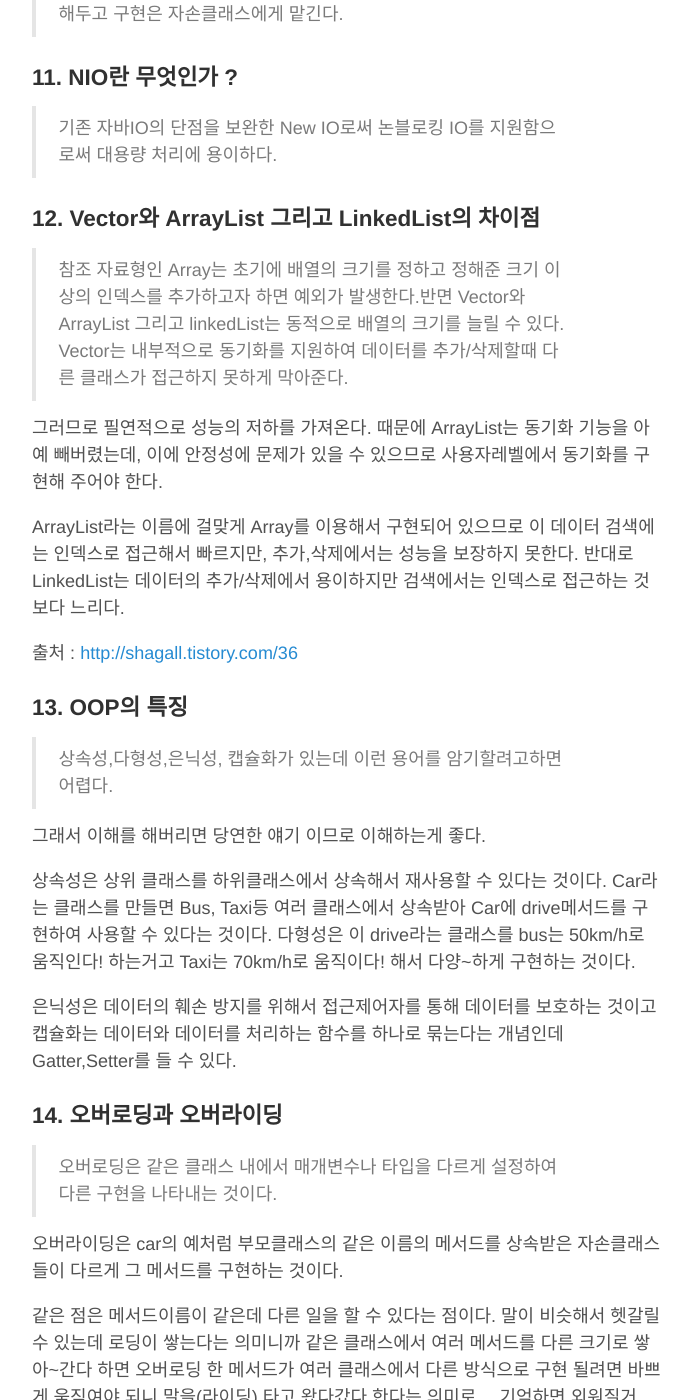
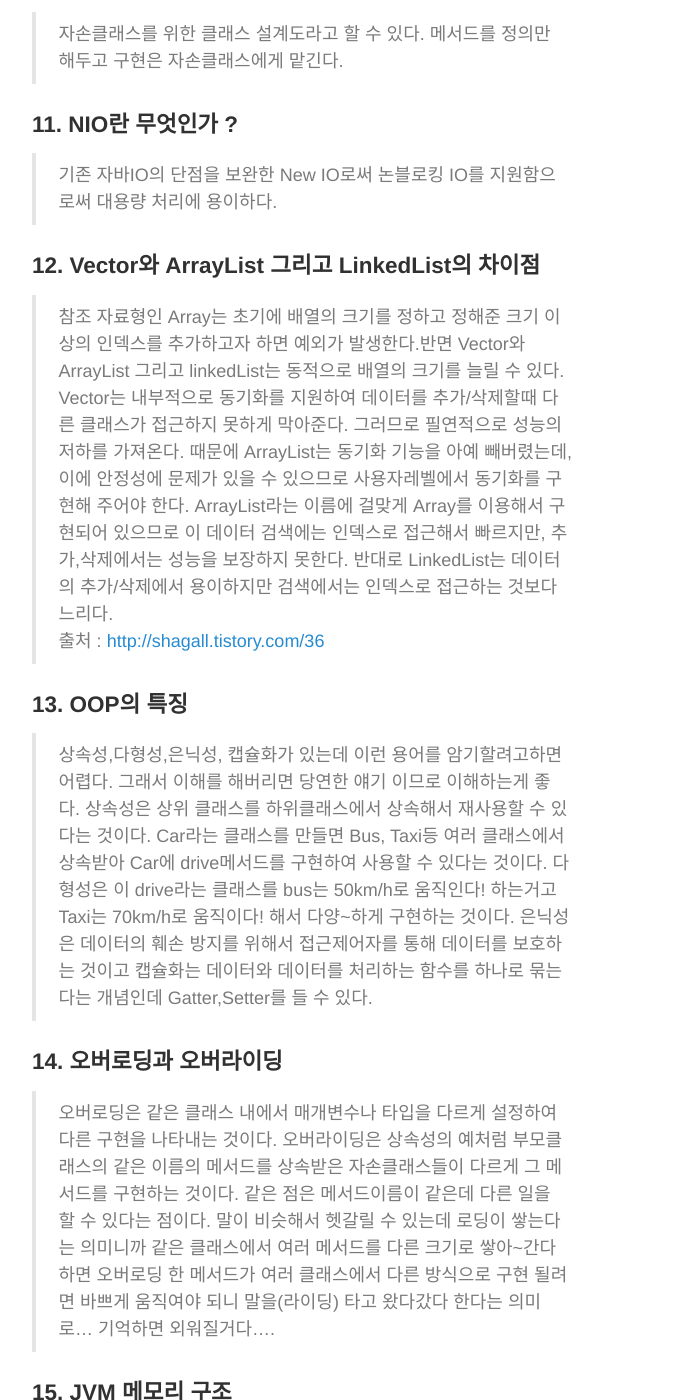
Before and after one commit to KangGwanwoo/KangGwanwoo.github.io, a Jekyll site: the page built from _posts/2015-10-01-Java-interview.md, in a window 1280 px wide and 1400 px high, scrolled down 2072 px. Shown: the whole window, without its empty margins (293-984 px from the left). Built offline with Jekyll 4.4.1, drawn with Linux system fonts in a browser that asks for light colours; some of the changed text lies outside the part shown.

Commit message:
최종 포스트 - JAVA 면접 문

```diff
--- a/_posts/2015-10-01-Java-interview.md
+++ b/_posts/2015-10-01-Java-interview.md
@@ -31,11 +31,11 @@ title: Java 면접 대비 문제
 
 >private - 같은 클래스 내에서만 접근이 가능하다.
 
-default - 같은 패키지 내에서만 접근이 가능하다.
+>default - 같은 패키지 내에서만 접근이 가능하다.
 
-protected - 같은 패키지 내에서, 그리고 다른 패키지의 자손클래스에서 접근이 가능하다.
+>protected - 같은 패키지 내에서, 그리고 다른 패키지의 자손클래스에서 접근이 가능하다.
 
-public - 접근 제한이 전혀 없다.
+>public - 접근 제한이 전혀 없다.
 
 ###7. Wrapper 클래스란 무엇인가 ?
 
@@ -58,55 +58,41 @@ public - 접근 제한이 전혀 없다.
 >기존 자바IO의 단점을 보완한 New IO로써 논블로킹 IO를 지원함으로써 대용량 처리에 용이하다.
 
 ###12. Vector와 ArrayList 그리고 LinkedList의 차이점
+
 >참조 자료형인 Array는 초기에 배열의 크기를 정하고 정해준 크기 이상의 인덱스를 추가하고자 하면 예외가 발생한다.반면 Vector와 ArrayList 그리고 linkedList는 동적으로 배열의 크기를 늘릴 수 있다. Vector는 내부적으로 동기화를 지원하여 데이터를 추가/삭제할때 다른 클래스가 접근하지 못하게 막아준다.
-
 그러므로 필연적으로 성능의 저하를 가져온다. 때문에 ArrayList는 동기화 기능을 아예 빼버렸는데, 이에 안정성에 문제가 있을 수 있으므로 사용자레벨에서 동기화를 구현해 주어야 한다.
-
 ArrayList라는 이름에 걸맞게 Array를 이용해서 구현되어 있으므로 이 데이터 검색에는 인덱스로 접근해서 빠르지만, 추가,삭제에서는 성능을 보장하지 못한다. 반대로 LinkedList는 데이터의 추가/삭제에서 용이하지만 검색에서는 인덱스로 접근하는 것보다 느리다.
-
 출처 : [http://shagall.tistory.com/36](http://shagall.tistory.com/36)
 
 ###13. OOP의 특징
 
 >상속성,다형성,은닉성, 캡슐화가 있는데 이런 용어를 암기할려고하면 어렵다.
-
 그래서 이해를 해버리면 당연한 얘기 이므로 이해하는게 좋다.
-
 상속성은 상위 클래스를 하위클래스에서 상속해서 재사용할 수 있다는 것이다. Car라는 클래스를 만들면 Bus, Taxi등 여러 클래스에서 상속받아 Car에 drive메서드를 구현하여 사용할 수 있다는 것이다. 다형성은 이 drive라는 클래스를 bus는 50km/h로 움직인다! 하는거고 Taxi는 70km/h로 움직이다! 해서 다양~하게 구현하는 것이다.
-
 은닉성은 데이터의 훼손 방지를 위해서 접근제어자를 통해 데이터를 보호하는 것이고 캡슐화는 데이터와 데이터를 처리하는 함수를 하나로 묶는다는 개념인데 Gatter,Setter를 들 수 있다.
 
 ###14. 오버로딩과 오버라이딩
 
 >오버로딩은 같은 클래스 내에서 매개변수나 타입을 다르게 설정하여 다른 구현을 나타내는 것이다.
-
-오버라이딩은 car의 예처럼 부모클래스의 같은 이름의 메서드를 상속받은 자손클래스들이 다르게 그 메서드를 구현하는 것이다.
-
+오버라이딩은 상속성의 예처럼 부모클래스의 같은 이름의 메서드를 상속받은 자손클래스들이 다르게 그 메서드를 구현하는 것이다.
 같은 점은 메서드이름이 같은데 다른 일을 할 수 있다는 점이다. 말이 비슷해서 헷갈릴 수 있는데 로딩이 쌓는다는 의미니까 같은 클래스에서 여러 메서드를 다른 크기로 쌓아~간다 하면 오버로딩 한 메서드가 여러 클래스에서 다른 방식으로 구현 될려면 바쁘게 움직여야 되니 말을(라이딩) 타고 왔다갔다 한다는 의미로... 기억하면 외워질거다....
 
 ###15. JVM 메모리 구조
-	JVM은 크게 Method Area, 스택, heap 영역으로 나눌 수 있다.
 
+>JVM은 크게 Method Area, 스택, heap 영역으로 나눌 수 있다.
 Method Area(Class Area,Static Area)라고도 하는 이 영역은 java source에서 컴파일된 class파일들이 올라간다.
-
 필드 정보, 메서드 정보, Static,final변수들이 이 메모리에 올라가서 관리된다.
-
 스택 영역은 메서드 호출 시 마다 하나 씩 쌓여가며 스택에 올라가며 스택이란 메모리 구조와 마찬가지로 FILO구조를 가진다.
-
 지역 변수들이 이 영역에 올라가서 관리된다.
-
 힙 영역은 new 연산자로 생성된 인스턴스가 올라가며 가비지 콜렉터가 관리한다.
-
 추가로 PC register가 있는데 Tread가 생성 될 때마다 생성되는 공간이다.
 
 
 ###16. 가비지 컬렉션 ( Garbage collection )
 
 >가비지 컬렉션(GC) - null을 참조하거나 더 이상 사용하지 않는 객체에 대한 메모리를 heap영역에 반환해준다.
-
->가비지 컬렉션은 특정 규모 이상 어플리케이션을 사용할때 GC를 직접 컨트롤해서 메모리 누수문제를 해결해야 할 것 같다.
-
->만약 경력직 입사를 위해서 이 글을 보고 있다면, [naver blog](http://d2.naver.com/helloworld/1329) 이 글을 참조하는 것이 더 좋을 것 같다.
+가비지 컬렉션은 특정 규모 이상 어플리케이션을 사용할때 GC를 직접 컨트롤해서 메모리 누수문제를 해결해야 할 것 같다.
+만약 경력직 입사를 위해서 이 글을 보고 있다면, [naver blog](http://d2.naver.com/helloworld/1329) 이 글을 참조하는 것이 더 좋을 것 같다.
 
 
 **자바** 신입 (JAVA) 프로그래머들을 위한 면접 대비 질문들을 뽑아서 정리해 보았습니다 ~ 궁금하거나 더 추가되었으면 하는 문제가 있으면 페이스북 메시지 보내주세요 !
```
